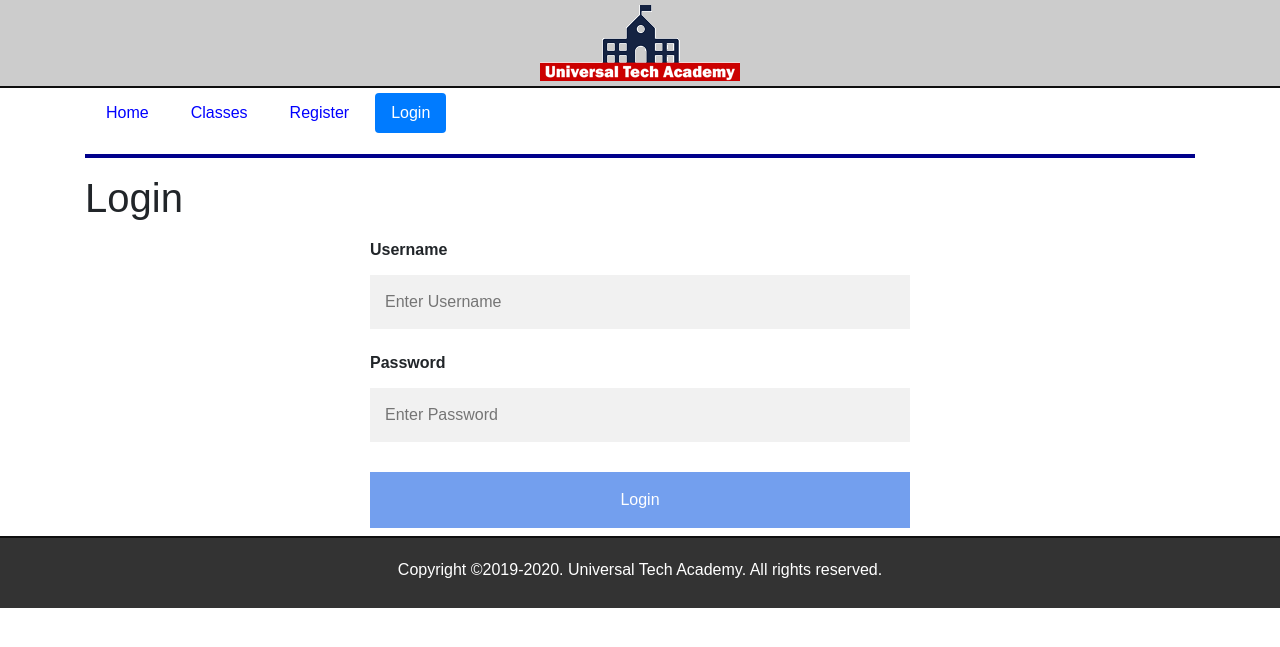
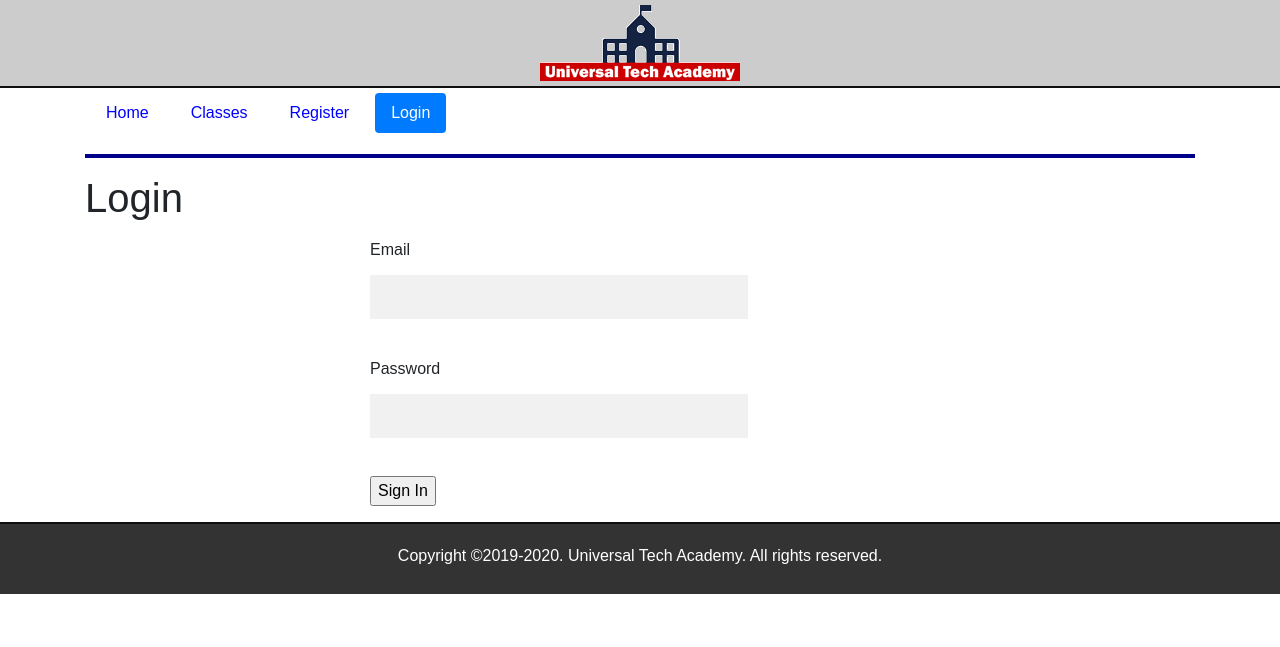
Before and after one commit to VidhwanJava/Flask-Project, a Flask app: page /login in a window 1280 px wide. Shown: the top 647 px of the page. Run offline with Flask 2, Linux system fonts and the light colour scheme; some libraries are stand-ins or nearby versions.

Commit message:
Flashing login message

```diff
--- a/app/forms.py
+++ b/app/forms.py
@@ -0,0 +1,17 @@
+from flask_wtf import FlaskForm
+from wtforms import StringField, PasswordField, SubmitField, BooleanField
+from wtforms.validators import DataRequired
+
+class LoginForm(FlaskForm):
+    email = StringField("Email", validators= [DataRequired()])
+    password = PasswordField("Password", validators= [DataRequired()])
+    rem_me = BooleanField("Remember Password")
+    submit = SubmitField("Sign In")
+
+class RegiterForm(FlaskForm):
+    email = StringField("Email", validators=[DataRequired()])
+    password = PasswordField("Password", validators=[DataRequired()])
+    password_confirm = PasswordField("Confirm Password", validators=[DataRequired()])
+    first_name = StringField("First Name", validators=[DataRequired()])
+    last_name = StringField("Last Name", validators=[DataRequired()])
+    submit = SubmitField("Sign Up")
--- a/app/route.py
+++ b/app/route.py
@@ -1,6 +1,7 @@
 from app import app, db
-from flask import render_template, request, json, Response
+from flask import render_template, request, json, Response, flash, redirect
 from app.models import User, Course, Enrollment
+from app.forms import LoginForm, RegiterForm
 
 courseData = [{"courseID":"1111","title":"PHP 111",
     "description":"Intro to PHP","credits":"3","term":"Fall, Spring"},
@@ -28,9 +29,16 @@ def register():
     return render_template("register.html", register = 1)
 
 
-@app.route("/login")
+@app.route("/login", methods = ["GET","POST"])
 def login():
-    return render_template("login.html", login = 1)
+    form = LoginForm()
+    if form.validate_on_submit():
+        if request.form.get("email") == "tester":
+            flash("You are successfully logged in!", "success")
+            return redirect("/home")
+        else:
+            flash("Sorry, wrong credentials!", "danger")
+    return render_template("login.html",title = "Login", form = form, login = 1)
 
 
 @app.route("/enrollment", methods = ["GET", "POST"])
--- a/app/static/CSS/main.css
+++ b/app/static/CSS/main.css
@@ -41,8 +41,8 @@ hr {
 }
 
 input[type=text], input[type=password] {
-    width: 100%;
-    padding: 15px;
+    width: 70%;
+    padding: 10px;
     margin: 5px 0 22px 0;
     display: inline-block;
     border: none;
--- a/app/templates/layout.html
+++ b/app/templates/layout.html
@@ -15,6 +15,24 @@
 
     {% include "includes/nav.html" %}
 
+    {% with messages = get_flashed_messages( with_categories = true ) %}
+
+        {% if messages %}
+
+            {% for catogory, message in messages %}
+
+                <div class="alert alert-{{ catogory }}">
+                    <p>
+                        {{ message }}
+                    </p>
+                </div>
+
+            {% endfor %}
+
+        {% endif %}
+
+    {% endwith %}
+
     {% block content %}
 
     {% endblock %}
--- a/app/templates/login.html
+++ b/app/templates/login.html
@@ -1,19 +1,30 @@
     {% extends "layout.html" %}
 
     {% block content %}
-    <h1>Login</h1>
+    <h1>{{ title }}</h1>
 
     <div class="row">
         <div class="col-md-6 offset-md-3">
             <h3></h3>
-            <form name="login" action="login.php" method="get">
-                <label for="username"><b>Username</b></label>
-                <input type="text" placeholder="Enter Username" name="username" required>
-                <br>
-                <label for="password"><b>Password</b></label>
-                <input type="password" placeholder="Enter Password" name="password" required>
-                <br class="clear">
-                <input class="btn-submit" type="submit" name="submit" value="Login">
+            <form name="login" action="" method="post">
+
+                {{ form.hidden_tag() }}
+
+                <p>
+                    {{ form.email.label }}<br>
+                    {{ form.email(size = 25)}}
+                </p>
+
+                <p>
+                    {{ form.password.label }}<br>
+                    {{ form.password(size = 15)}}
+                </p>
+
+                <p>
+                    {{ form.submit() }}<br>
+                </p>
+
+
             </form>
         </div>
     </div>
```
